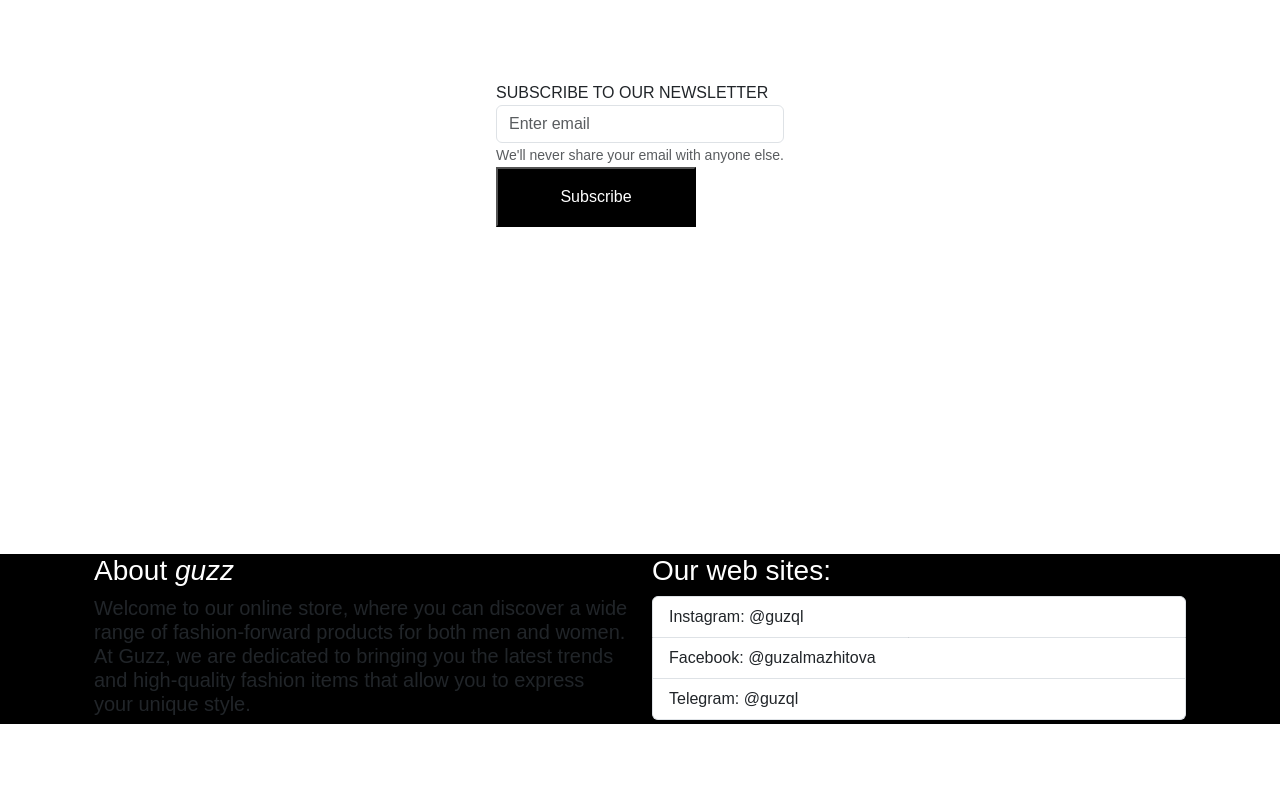
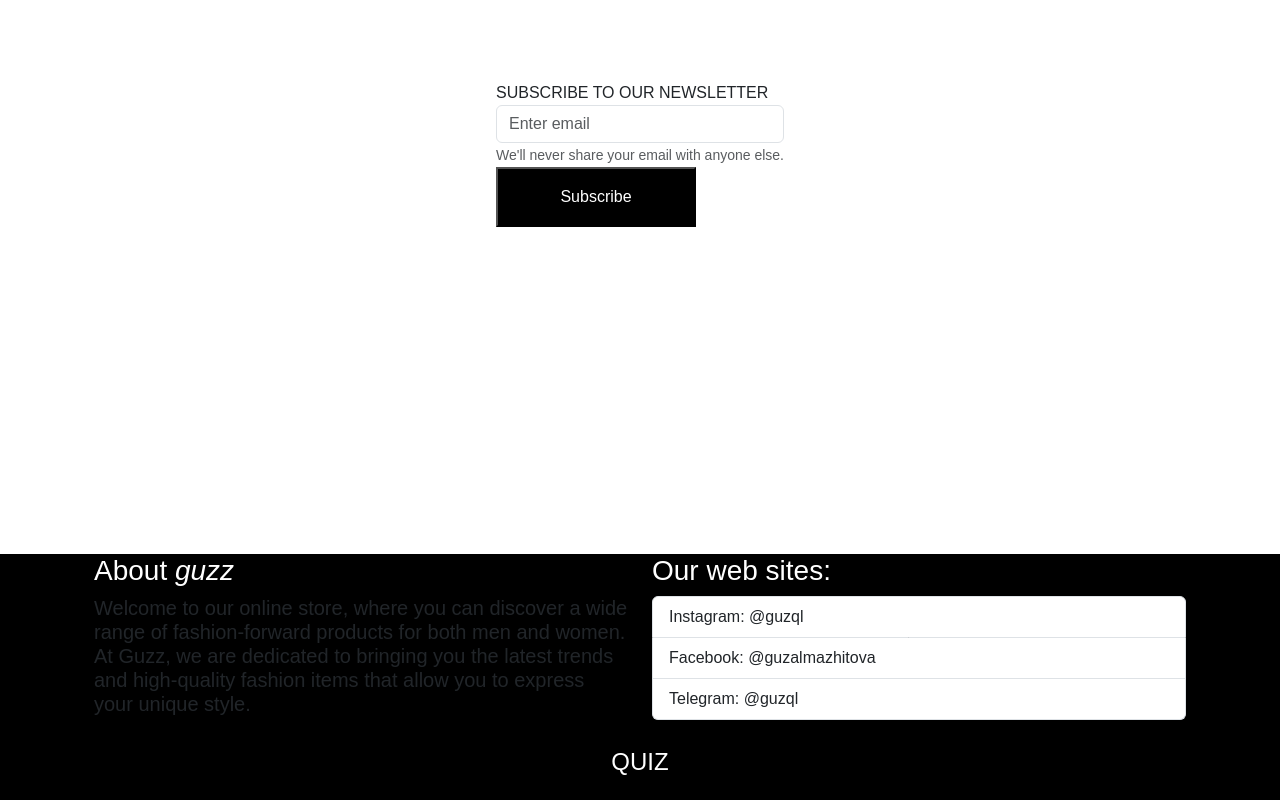
Before and after one commit to mukanovaamina/mmm, a plain HTML site: page guzz.html in a window 1280 px wide. Shown: the part 2477-3277 px from the top of the page. Before the commit the page ends 3201 px from the top, so only its background shows below. Drawn offline with nearby package versions, Linux system fonts and the light colour scheme.

Commit message:
Update guzz.html

```diff
--- a/guzz.html
+++ b/guzz.html
@@ -15,7 +15,6 @@
   <div class="chat-widget">
     <div class="chat-header">Live Chat</div>
     <div class="chat-messages" id="chat-messages">
-      <!-- Chat messages will be displayed here -->
     </div>
     <div class="chat-input">
       <input type="text" id="message-input" placeholder="Type your message" />
@@ -286,6 +285,7 @@
                   <a href="#" class="list-group-item list-group-item-action"
                     >Telegram: @guzql</a
                   >
+
                 </div>
               </section>
             </div>
@@ -296,6 +296,9 @@
         <i class="fas fa-arrow-up"></i>
       </button>
     </nav>
+    <section style="background-color: black; text-align: center; padding: 20px;">
+      <a href="quiz.html" style="color: white; text-decoration: none; font-size: 24px;">QUIZ</a>
+    </section>
 
     <script src="guzz.js"></script>
   </body>
```
